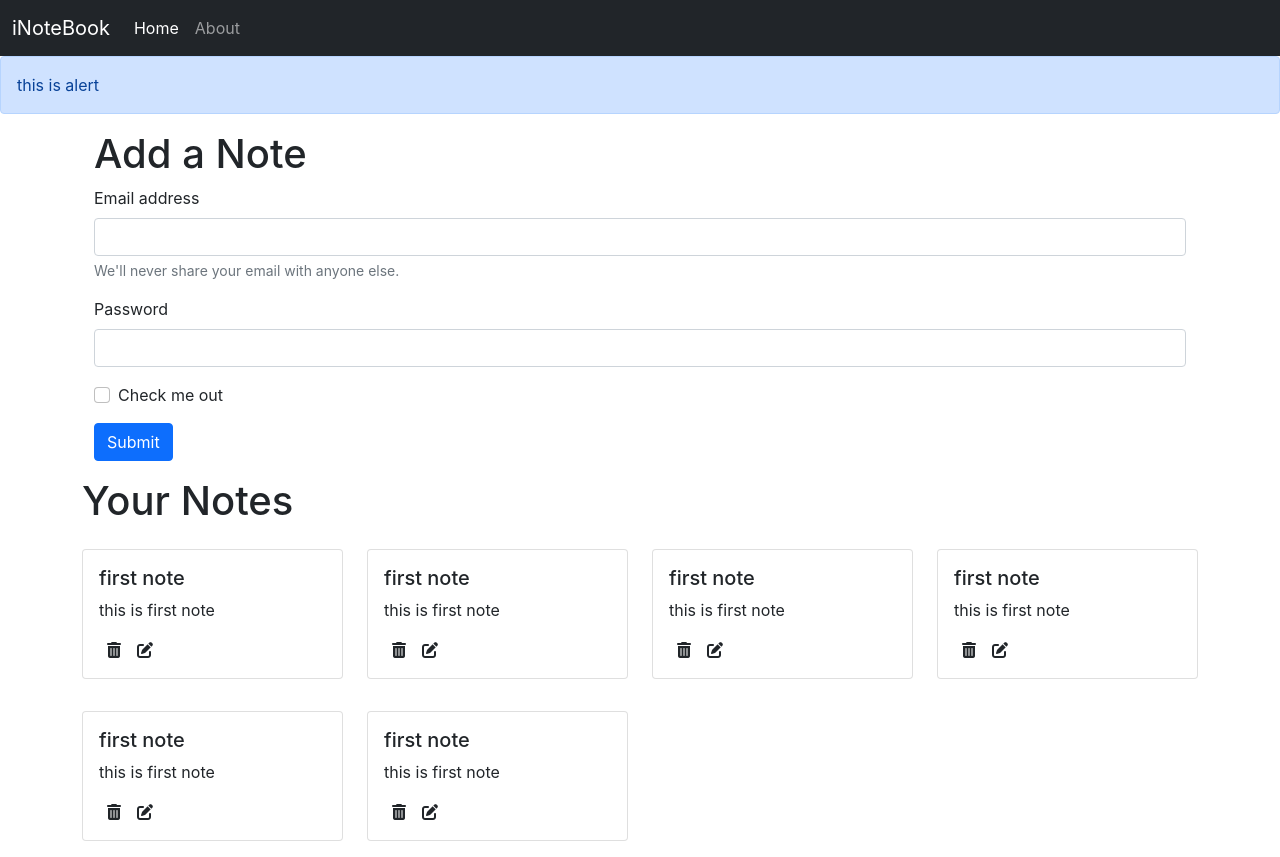
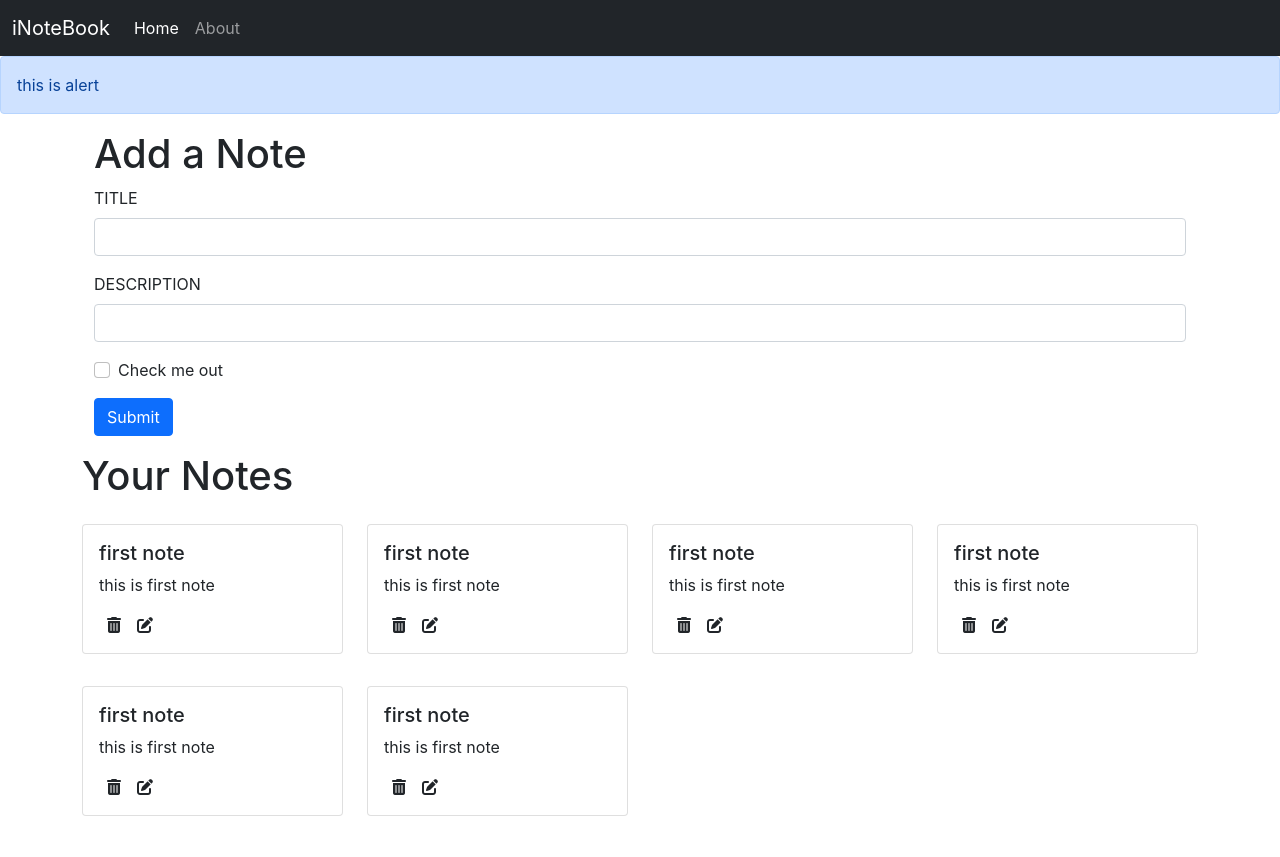
Before and after one commit to santhu2002/iNoteBook, a React (Create React App) app: page / in a window 1280 px wide. After the commit the page ends 832 px from the top, so only its background shows below. Built offline with nearby package versions, Linux system fonts and the light colour scheme.

Commit message:
adding a note at client site not database

```diff
--- /dev/null
+++ b/src/components/Addnote.js
@@ -0,0 +1,44 @@
+import React,{useContext,useState} from 'react';
+import noteContext from '../context/notes/noteContext';
+
+const Addnote = () => {
+    const context = useContext(noteContext);
+    const {notes,addnote}= context;
+
+    const [note, setnote] = useState({title:"",description:"",tag:"default"})
+
+    const handleclick =(e)=>{
+
+        //not to reload the page
+        e.preventDefault();
+
+        addnote(note.title,note.description,note.tag)
+
+    }
+    const onChange=(e)=>{
+        setnote({...note,[e.target.name]: e.target.value})
+
+    }
+    return (
+            <div className="container my-3">
+                <h1>Add a Note</h1>
+                <form>
+                    <div className="mb-3">
+                        <label htmlFor="title" className="form-label">TITLE</label>
+                        <input type="text" className="form-control" id="title" name="title" aria-describedby="emailHelp" onChange={onChange} />
+                    </div>
+                    <div className="mb-3">
+                        <label htmlFor="description" className="form-label">DESCRIPTION</label>
+                        <input type="text" className="form-control" id="description" name="description" onChange={onChange} />
+                    </div>
+                    <div className="mb-3 form-check">
+                        <input type="checkbox" className="form-check-input" id="exampleCheck1" />
+                        <label className="form-check-label" htmlFor="exampleCheck1">Check me out</label>
+                    </div>
+                    <button type="submit" className="btn btn-primary" onClick={handleclick}>Submit</button>
+                </form>
+            </div>
+    )
+}
+
+export default Addnote
--- a/src/components/Home.js
+++ b/src/components/Home.js
@@ -5,25 +5,6 @@
 export const Home = () => {
     return (
         <div>
-            <div className="container my-3">
-                <h1>Add a Note</h1>
-                <form>
-                    <div className="mb-3">
-                        <label htmlFor="exampleInputEmail1" className="form-label">Email address</label>
-                        <input type="email" className="form-control" id="exampleInputEmail1" aria-describedby="emailHelp" />
-                        <div id="emailHelp" className="form-text">We'll never share your email with anyone else.</div>
-                    </div>
-                    <div className="mb-3">
-                        <label htmlFor="exampleInputPassword1" className="form-label">Password</label>
-                        <input type="password" className="form-control" id="exampleInputPassword1" />
-                    </div>
-                    <div className="mb-3 form-check">
-                        <input type="checkbox" className="form-check-input" id="exampleCheck1" />
-                        <label className="form-check-label" htmlFor="exampleCheck1">Check me out</label>
-                    </div>
-                    <button type="submit" className="btn btn-primary">Submit</button>
-                </form>
-            </div>
             <Notes/>
         </div>
     )
--- a/src/components/Notes.js
+++ b/src/components/Notes.js
@@ -1,16 +1,20 @@
 import React,{useContext} from 'react';
 import noteContext from '../context/notes/noteContext';
+import Addnote from './Addnote';
 import Noteitem from './Noteitem';
 
 export default function Notes() {
     const context = useContext(noteContext);
-    const {notes}= context;
+    const {notes,addnote}= context;
     return (
+        <>
+        <Addnote/>
         <div className="row">
             <h1>Your Notes</h1>
             {notes.map((note) => {
                 return <Noteitem key={note._id} note={note}/>
             })}
         </div>
+        </>
     )
 }
--- a/src/context/notes/NoteState.js
+++ b/src/context/notes/NoteState.js
@@ -2,7 +2,7 @@
 import { useState } from "react";
 
 const NoteState =(props)=>{
-    const notes =[
+    const notesintial =[
         {
           "_id": "61ccb71b93a3462a317ee256",
           "user": "61c9eccd79b5df1f5f9a580d",
@@ -58,10 +58,33 @@
             "__v": 0
           }
       ]
-      const [Notes, setNotes] = useState(notes);
+      const [notes, setNotes] = useState(notesintial);
+
+
+      // ADD a Note
+      const addnote =(title,description,tag)=>{
+      const note={
+          "_id": "61d1acde22978d56a3ac206ccnn",
+          "user": "61c9eccd79b5df1f5f9a580nnd",
+          "title": title,
+          "description": description,
+          "tag": tag,
+          "date": "2022-01-02T13:47:10.033Z",
+          "__v": 0
+        }
+        setNotes(notes.concat(note))
+      }
+      // DELETE  a Note
+      const deletenote=(id)=>{
+
+      }
+      // EDIT a Note
+      const editnote=(id)=>{
+
+      }
 
     return(
-        <NoteContext.Provider value={{notes,setNotes}}>
+        <NoteContext.Provider value={{notes,addnote,editnote,deletenote}}>
             {props.children}
         </NoteContext.Provider>
     )
```
